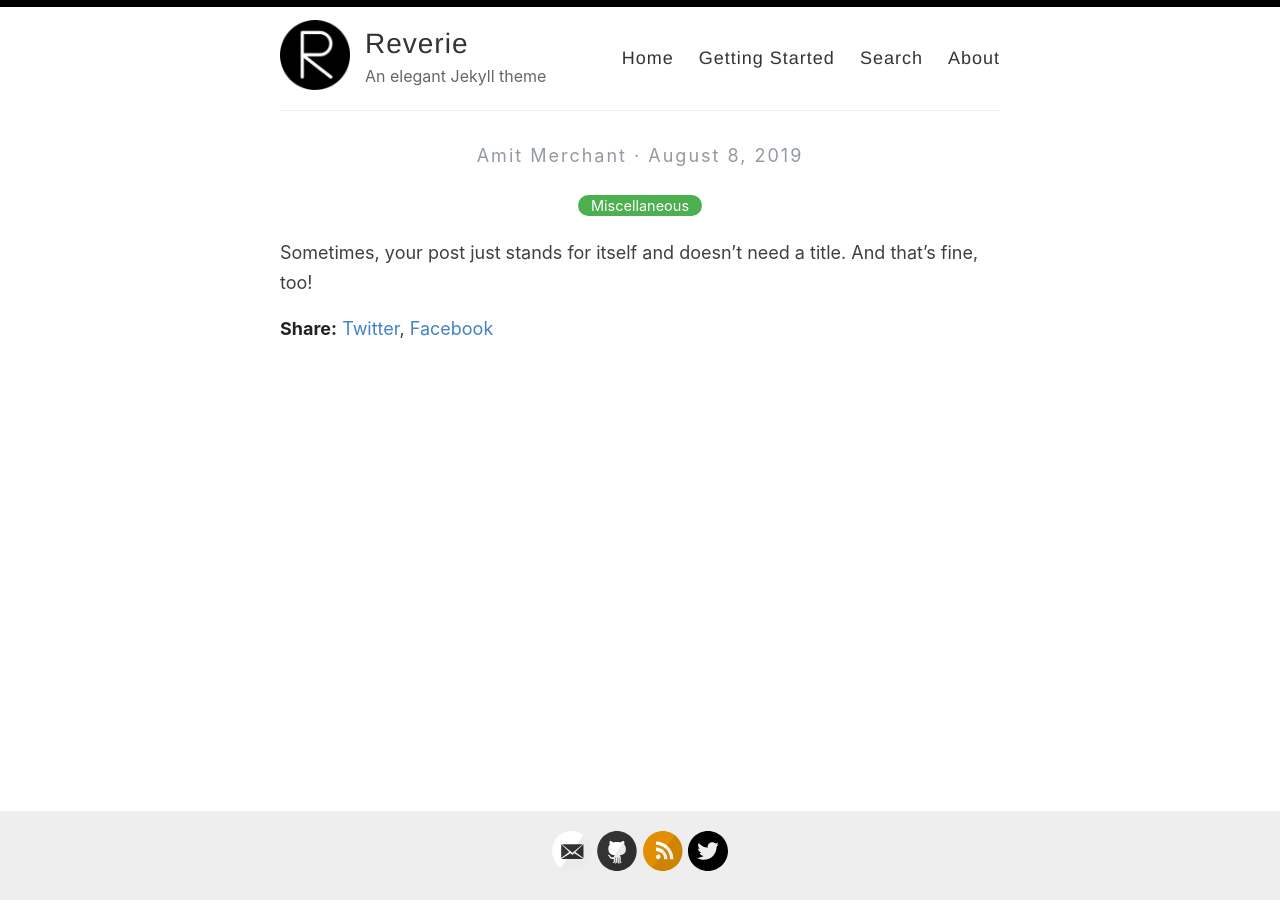
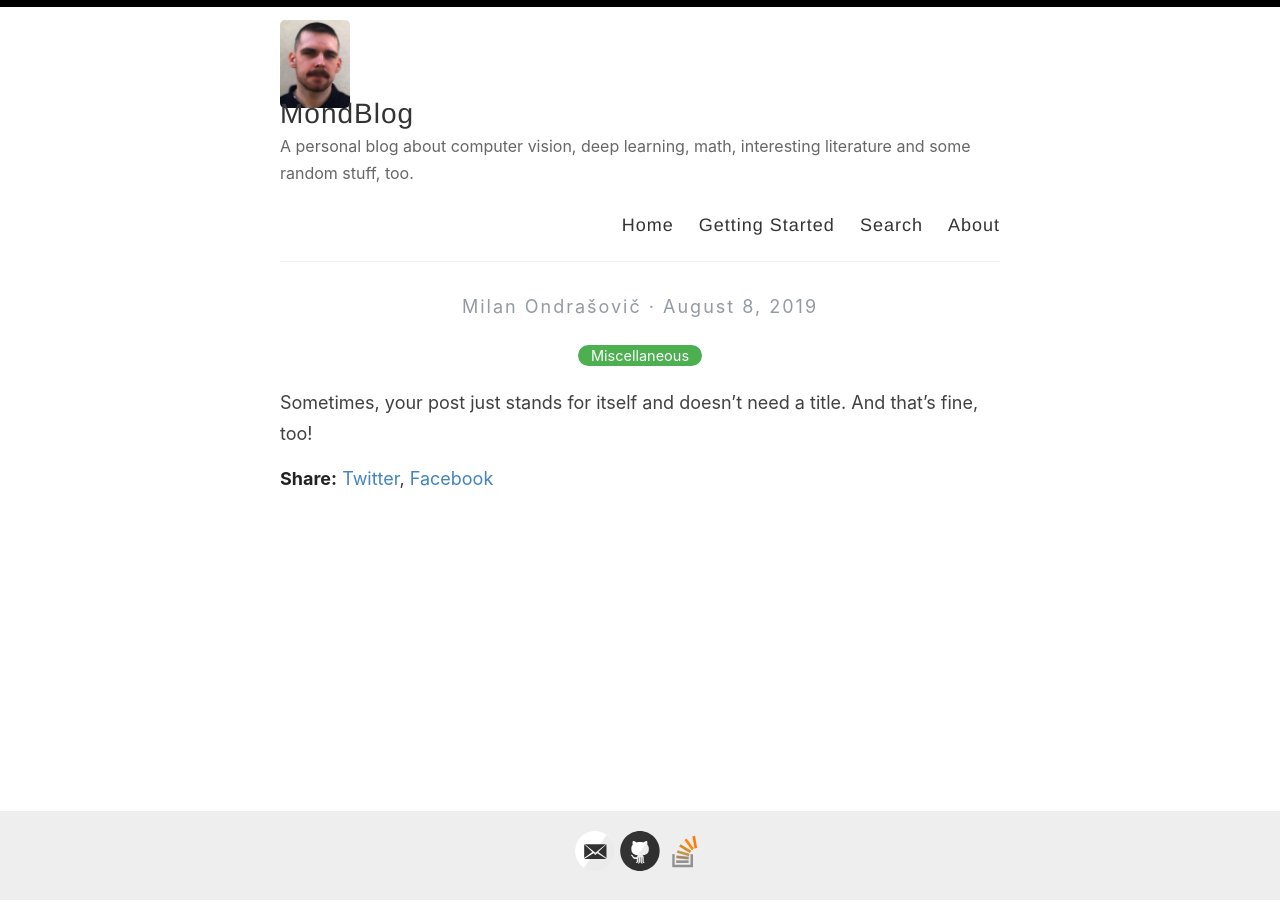
Before and after one commit to mondrasovic/mondrasovic.github.io, a Jekyll site: the page built from _posts/2019-08-08-no-title-posts.md, in a window 1280 px wide. Built offline with Jekyll 4.4.1, drawn with Linux system fonts in a browser that asks for light colours; comment, search, counter and statistics services are not loaded.

Commit message:
Initial configurations.

```diff
--- a/_config.yml
+++ b/_config.yml
@@ -3,16 +3,16 @@
 #
 
 # Name of your site (displayed in the header)
-name: Reverie
+name: MondBlog
 
 # Name of the author
-author: Amit Merchant
+author: Milan Ondrašovič
 
 # Short bio or description (displayed in the header)
-description: An elegant Jekyll theme
+description: A personal blog about computer vision, deep learning, math, interesting literature and some random stuff, too.
 
 # URL of your avatar or profile pic (you could use your GitHub profile pic)
-avatar: /images/reverie.png
+avatar: /images/mondrasovic_avatar.jpg
 
 #
 # Flags below are optional
@@ -21,41 +21,41 @@ avatar: /images/reverie.png
 # Includes an icon in the footer for each username you enter
 footer-links:
   dribbble:
-  email: amit.d.merchant@gmail.com
+  email: milan.ondrasovic@gmail.com
   facebook:
   flickr:
-  github: amitmerchant1990/reverie
+  github: mondrasovic
   instagram:
   linkedin:
   pinterest:
-  rss: rss
-  twitter: amit_merchant
-  stackoverflow:
-  youtube: # channel/<your_long_string> or user/<user-name>
-  googleplus: # anything in your profile username that comes after plus.google.com/
+  rss:
+  twitter:
+  stackoverflow: https://stackexchange.com/users/2294254/nightwalker
+  youtube:
+  googleplus:
   playconsole:
 
 
 # Enter your Disqus shortname (not your username) to enable commenting on posts
 # You can find your shortname on the Settings page of your Disqus account
-disqus:
+disqus: mond
 
 # Enter your Google Analytics web tracking code (e.g. UA-2110908-2) to activate tracking
-google_analytics: UA-43339302-11
+google_analytics:
 
 # For newer "GA4" analytics, use the following instead of the "UA" entry above
 #google_analytics_ga4: G-GABC1DEFG
 
 # Your website URL (e.g. http://amitmerchant1990.github.io or http://www.amitmerchant.com)
 # Used for Sitemap.xml and your RSS feed
-url: http://www.amitmerchant.com/reverie
-enforce_ssl: https://www.amitmerchant.com/reverie
+url: https://mondrasovic.github.io/
+enforce_ssl: https://mondrasovic.github.io/
 
 # If you're hosting your site at a Project repository on GitHub pages
 # (http://yourusername.github.io/repository-name)
 # and NOT your User repository (http://yourusername.github.io)
 # then add in the baseurl here, like this: "/repository-name"
-baseurl: "/reverie"
+baseurl: "/"
 
 #
 # !! You don't need to change any of the configuration flags below !!
@@ -64,7 +64,7 @@ baseurl: "/reverie"
 permalink: /:title/
 
 # The release of Jekyll Now that you're using
-version: v1.2.0
+version: v4.2.0
 
 # Jekyll 3 now only supports Kramdown for Markdown
 kramdown:
```
Also changed, not shown: images/mondrasovic_avatar.jpg (added).
